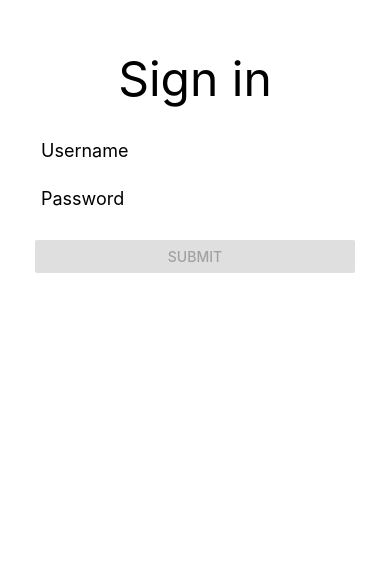
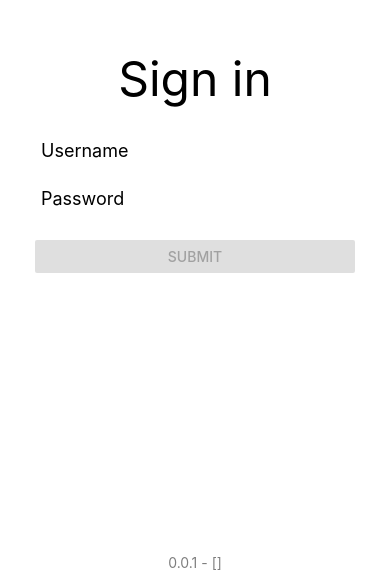
Before and after one commit to cbodonnell/til, a React Native app: screen / in a window 390 px wide. Shown: the part 261-844 px from the top of the page. Built offline with nearby package versions, Linux system fonts and the light colour scheme; no server answers.

Commit message:
app.config.js

```diff
--- a/App.tsx
+++ b/App.tsx
@@ -17,6 +17,8 @@ import {
 import Login from './components/Login/Login';
 import TIL from './components/TIL/TIL';
 import { IAuth } from './interfaces/IAuth';
+import Constants from 'expo-constants';
+
 
 export default function App() {
 
@@ -25,7 +27,7 @@ export default function App() {
   const [showSignOut, setShowSignOut] = useState(false);
 
   const checkAuth = () => {
-    fetch(`${process.env['REACT_NATIVE_AUTH_URL']}/auth/`, {
+    fetch(`${Constants.manifest?.extra?.auth}/`, {
       method: "GET",
       headers: {
         'Accept': 'application/json'
@@ -34,7 +36,7 @@ export default function App() {
     })
       .then((response: Response) => response.ok ? response.json() : null)
       .then((data) => {
-        console.log(data)
+        // console.log(data)
         setAuth(data)
       })
       .catch((error) => console.error(error))
@@ -56,7 +58,7 @@ export default function App() {
 
   const onSignOut = (e: NativeSyntheticEvent<NativeTouchEvent>) => {
     e.preventDefault();
-    fetch(`${process.env['REACT_NATIVE_AUTH_URL']}/auth/logout`, {
+    fetch(`${Constants.manifest?.extra?.auth}/logout`, {
       method: "GET",
       headers: {
         'Accept': 'application/json'
@@ -75,7 +77,6 @@ export default function App() {
 
   return (
     <SafeAreaView style={styles.container}>
-
       <KeyboardAvoidingView
         behavior={Platform.OS === "ios" ? "padding" : "height"}
         style={styles.container}>
@@ -128,6 +129,11 @@ export default function App() {
             </>
           }
         </View>
+        <View style={styles.underlay}>
+          <Text style={styles.underlayText}>
+            {Constants.manifest?.version} - [{Constants.manifest?.extra?.environment}]
+          </Text>
+        </View>
       </KeyboardAvoidingView>
     </SafeAreaView>
   );
@@ -135,7 +141,8 @@ export default function App() {
 
 const styles = StyleSheet.create({
   container: {
-    flex: 1
+    flex: 1,
+    position: 'relative'
   },
   inner: {
     paddingVertical: Platform.OS === "ios" ? 2 : 8,
@@ -143,6 +150,19 @@ const styles = StyleSheet.create({
     flex: 1,
     justifyContent: "space-around",
     alignItems: 'center'
+  },
+  underlay: {
+    width: '100%',
+    height: '100%',
+    position: 'absolute',
+    zIndex: -100,
+    display: 'flex',
+    alignItems: 'center',
+    justifyContent: 'flex-end',
+    padding: 12
+  },
+  underlayText: {
+    opacity: 0.5,
   },
   mainView: {
     position: 'relative',
@@ -160,14 +180,12 @@ const styles = StyleSheet.create({
     display: 'flex',
     flexDirection: 'column',
     justifyContent: 'flex-start'
-    // justifyContent: 'space-between'
   },
   menuButtonRow: {
     width: '100%',
     display: 'flex',
     flexDirection: 'row',
     justifyContent: 'space-between'
-    // alignItems: 'center'
   },
   menuButton: {
     display: 'flex',
--- a/app.json
+++ b/app.json
@@ -3,7 +3,7 @@
     "owner": "cbodonnell",
     "name": "til",
     "slug": "til",
-    "version": "1.0.0",
+    "version": "0.0.1",
     "orientation": "portrait",
     "icon": "./assets/icon.png",
     "splash": {
--- a/babel.config.js
+++ b/babel.config.js
@@ -1,7 +1,6 @@
 module.exports = function(api) {
   api.cache(true);
   return {
-    presets: ['babel-preset-expo'],
-    plugins: ["inline-dotenv"]
+    presets: ['babel-preset-expo']
   };
 };
--- a/components/Login/Login.tsx
+++ b/components/Login/Login.tsx
@@ -10,6 +10,8 @@ import {
 } from 'react-native';
 import { IAuth } from '../../interfaces/IAuth';
 import { objectToURLString } from '../../utils/forms';
+import Constants from 'expo-constants';
+
 
 export interface ILoginProps {
   setAuth: (auth: IAuth) => void;
@@ -26,7 +28,7 @@ export default function Login(props: ILoginProps) {
     e.stopPropagation();
     if (!username || !password) return;
     setLoading(true);
-    fetch(`${process.env['REACT_NATIVE_AUTH_URL']}/auth/login`, {
+    fetch(`${Constants.manifest?.extra?.auth}/login`, {
       method: "POST",
       headers: {
         'Content-Type': 'application/x-www-form-urlencoded',
@@ -37,7 +39,7 @@ export default function Login(props: ILoginProps) {
     })
       .then((response: Response) => response.ok ? response.json() : null)
       .then((data) => {
-        console.log(data)
+        // console.log(data)
         props.setAuth(data)
       })
       .catch((error) => console.error(error))
--- a/components/TIL/TIL.tsx
+++ b/components/TIL/TIL.tsx
@@ -5,6 +5,8 @@ import {
     TextInputSubmitEditingEventData,
     StyleSheet
 } from "react-native";
+import Constants from 'expo-constants';
+
 
 export default function TIL() {
 
@@ -18,7 +20,7 @@ export default function TIL() {
     const onSubmit = (e: NativeSyntheticEvent<TextInputSubmitEditingEventData>) => {
         e.stopPropagation();
         if (!text) return;
-        fetch(`${process.env['REACT_NATIVE_API_URL']}/tils`, {
+        fetch(`${Constants.manifest?.extra?.api}/tils`, {
             method: "POST",
             headers: {
                 'Content-Type': 'application/json',
@@ -29,7 +31,7 @@ export default function TIL() {
         })
             .then((response: Response) => response.ok ? response.json() : null)
             .then((data) => {
-                console.log(data)
+                // console.log(data)
                 setText('');
                 input?.focus();
             })
--- a/package.json
+++ b/package.json
@@ -10,9 +10,9 @@
     "eject": "expo eject"
   },
   "dependencies": {
-    "babel-plugin-inline-dotenv": "^1.6.0",
     "expo": "~44.0.0",
     "expo-status-bar": "~1.2.0",
+    "expo-updates": "~0.11.6",
     "react": "17.0.1",
     "react-dom": "17.0.1",
     "react-native": "0.64.3",
```
Also changed, not shown: app.config.js (added, +24 -0 lines), 2 other files (tests, documents, lock files or other folders).
